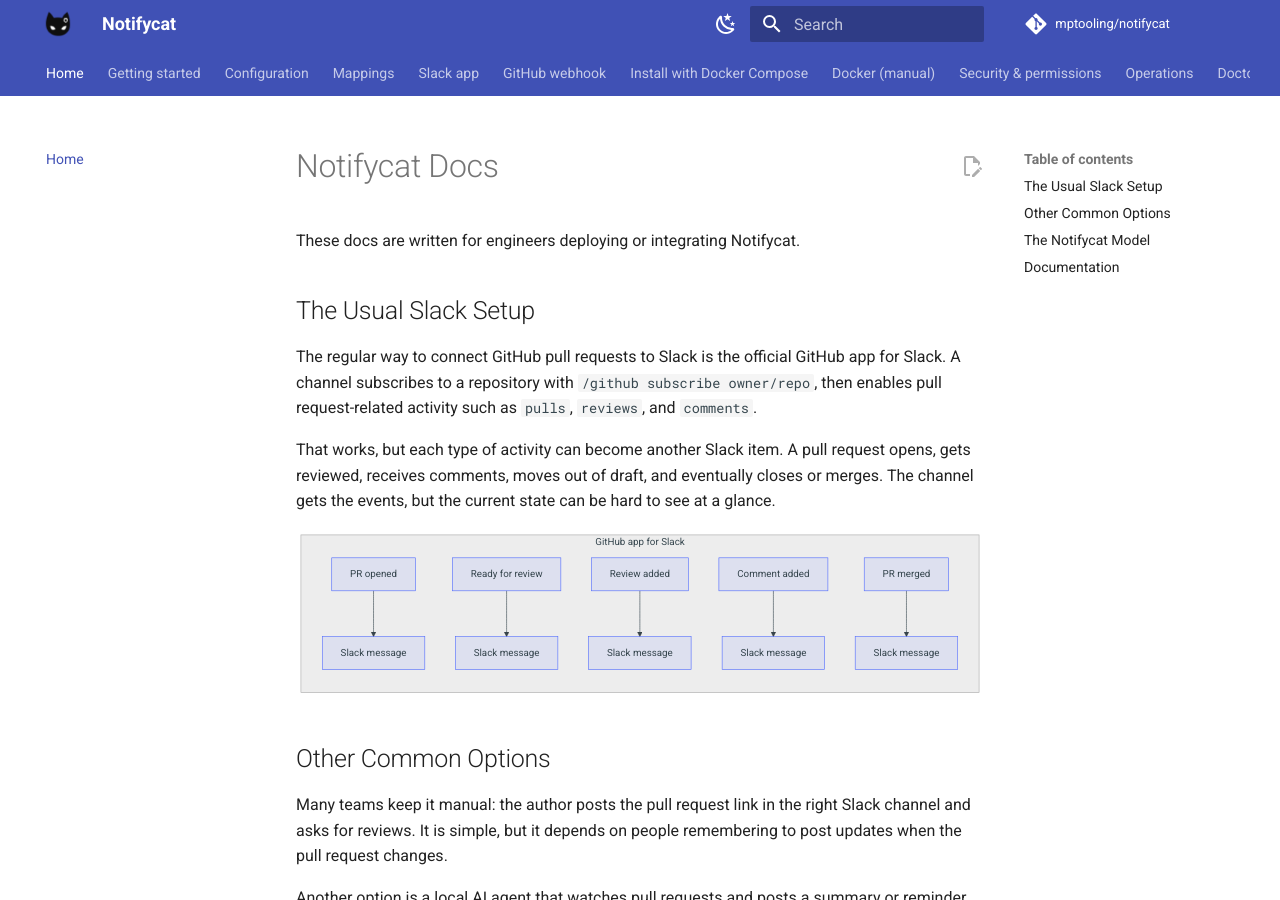
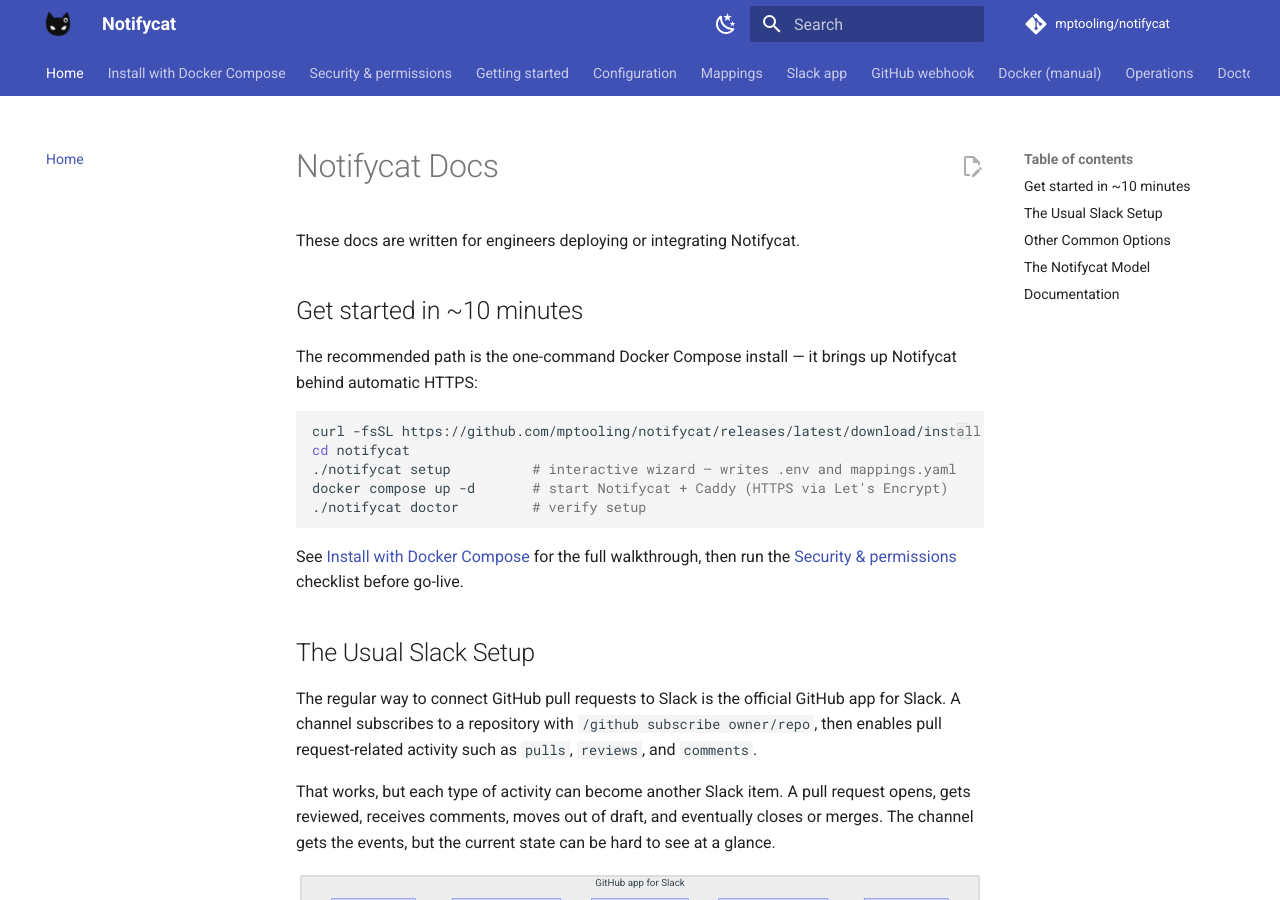
Before and after one commit to mptooling/notifycat, an MkDocs documentation site: the page built from docs/index.md, in a window 1280 px wide and 900 px high. Built offline with MkDocs 1.6.1 and Material for MkDocs 9.7.7, drawn with Linux system fonts in a browser that asks for light colours; comment, search, counter and statistics services are not loaded; some of the changed text lies outside the part shown.

Commit message:
docs: headline the one-command quickstart in README and docs nav (#73)

````diff
--- a/docs/index.md
+++ b/docs/index.md
@@ -1,6 +1,21 @@
 # Notifycat Docs
 
 These docs are written for engineers deploying or integrating Notifycat.
+
+## Get started in ~10 minutes
+
+The recommended path is the one-command Docker Compose install — it brings up Notifycat behind automatic HTTPS:
+
+```sh
+curl -fsSL https://github.com/mptooling/notifycat/releases/latest/download/install.sh | sh
+cd notifycat
+./notifycat setup          # interactive wizard — writes .env and mappings.yaml
+docker compose up -d       # start Notifycat + Caddy (HTTPS via Let's Encrypt)
+./notifycat doctor         # verify setup
+```
+
+See [Install with Docker Compose](compose.md) for the full walkthrough, then run the
+[Security & permissions](security.md) checklist before go-live.
 
 ## The Usual Slack Setup
 
@@ -53,14 +68,14 @@ flowchart LR
 
 ## Documentation
 
+- [Install with Docker Compose](compose.md): one-command installer, setup wizard, HTTPS via Let's Encrypt.
+- [Security & permissions](security.md): least-privilege model, the webhook-secret trust boundary, and a pre-go-live
+  checklist.
 - [Getting started](getting-started.md): local setup and first end-to-end run.
 - [Mappings file](mappings.md): the declarative `mappings.yaml` schema, lookup rules, lock file, and CLI workflow.
 - [Configuration](configuration.md): environment variables, database, and reactions.
 - [Slack app setup](slack-app.md): manifest-based app creation, bot scopes, token setup, channel IDs, and mentions.
 - [GitHub webhook setup](github-webhook.md): script-based webhook creation, required GitHub access, PR events, comment
   events, secret handling, and delivery checks.
-- [Install with Docker Compose](compose.md): one-command installer, setup wizard, HTTPS via Let's Encrypt.
 - [Docker (manual)](docker.md): image layout, migrations, persistence, and runtime commands.
-- [Security & permissions](security.md): least-privilege model, the webhook-secret trust boundary, and a pre-go-live
-  checklist.
 - [Operations](operations.md): deployment model, persistence, logs, release images, and CI checks.
--- a/mkdocs.yml
+++ b/mkdocs.yml
@@ -51,13 +51,13 @@ markdown_extensions:
 
 nav:
   - Home: index.md
+  - Install with Docker Compose: compose.md
+  - Security & permissions: security.md
   - Getting started: getting-started.md
   - Configuration: configuration.md
   - Mappings: mappings.md
   - Slack app: slack-app.md
   - GitHub webhook: github-webhook.md
-  - Install with Docker Compose: compose.md
   - Docker (manual): docker.md
-  - Security & permissions: security.md
   - Operations: operations.md
   - Doctor: doctor.md
````
Also changed, not shown: README.md (+32 -29 lines), docs/compose.md (+13 -0 lines), docs/slack-app.md (+9 -0 lines).
